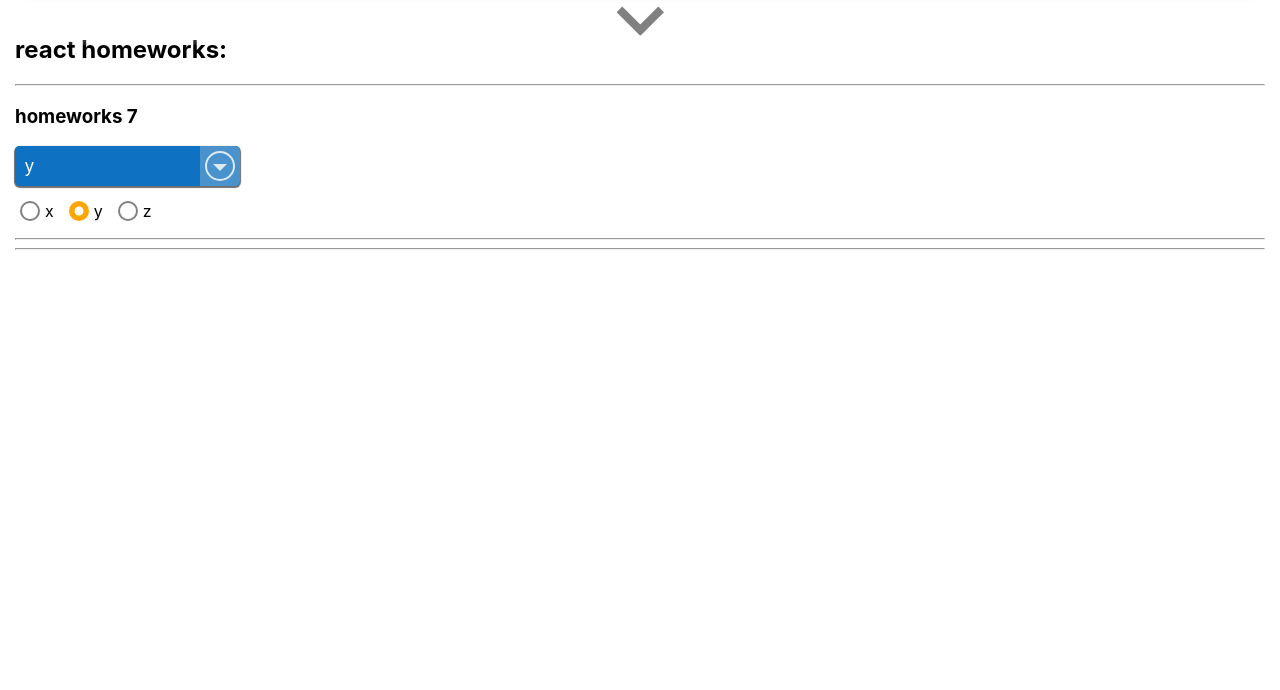
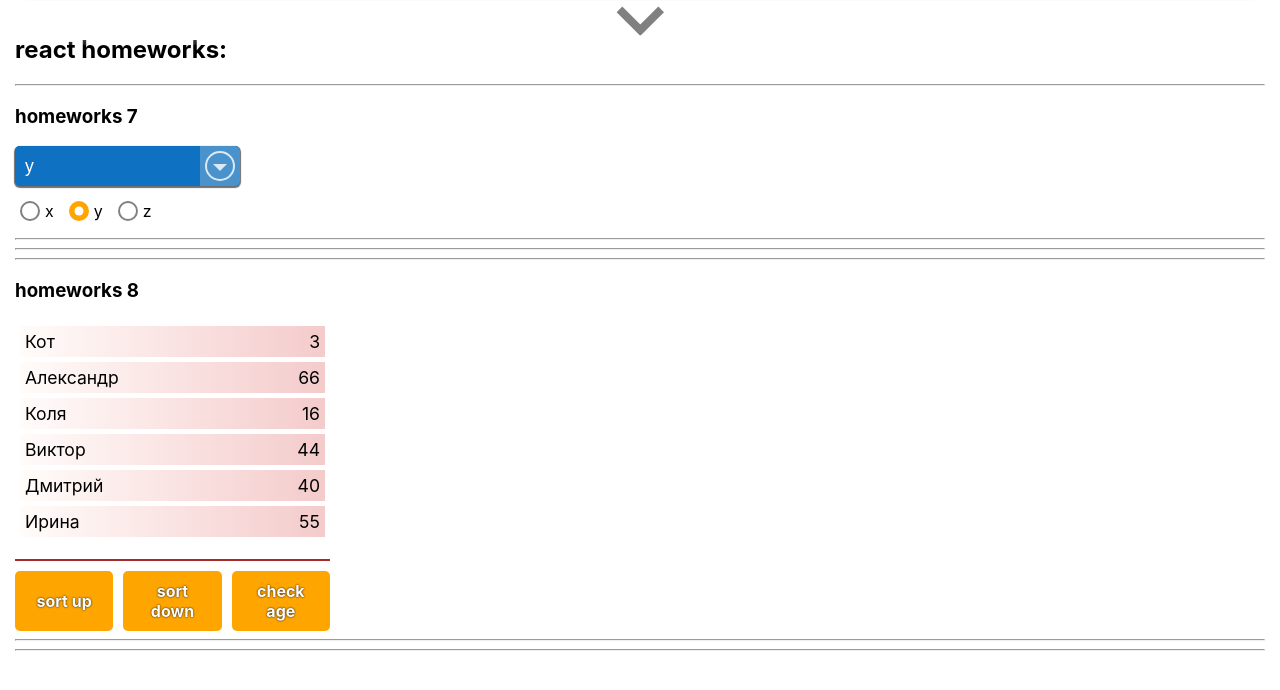
Before and after one commit to ArtyomSamsonchik/homeworks-by-ignat, a React (Create React App) app: page /#/junior in a window 1280 px wide. Shown: the top 690 px of the page. Built offline with nearby package versions, Linux system fonts and the light colour scheme.

Commit message:
Add working HW8 + some minot bug fixes at previous HW.

```diff
--- a/src/common/c5-SuperSelect/SuperSelect.module.css
+++ b/src/common/c5-SuperSelect/SuperSelect.module.css
@@ -1,21 +1,15 @@
-:root {
-    --select-bg: #0f71c2;
-    --arrow-bg: rgba(131, 180, 216, 0.5);
-    --arrow-color: rgba(255, 255, 255, 0.8);
-}
-
 .selectContainer {
     position: relative;
     display: inline-flex;
     min-height: 40px;
     width: 225px;
-    background-color: var(--select-bg);
+    background-color: #0f71c2;
     border-radius: 5px;
     color: white;
     font-size: 1.1em;
     overflow: hidden;
     box-shadow: 0 1px 1px 1px #6e6e6e;
-    transition: all .2s ease;
+    transition: all .15s ease-in;
 }
 
 .selectContainer select {
@@ -26,6 +20,7 @@
     appearance: none;
     color: inherit;
     background-color: inherit;
+    outline: none;
 }
 
 .selectContainer:hover {
@@ -36,9 +31,10 @@
     cursor: pointer;
 }
 
-.selectContainer:focus-within {
+.selectContainer:focus-within,
+.selectContainer:focus-visible {
     outline: none;
-    box-shadow: 0 1px 1px 3px #5a5a5a;
+    box-shadow: 0 1px 3px 3px #757474;
 }
 
 .arrow {
@@ -47,14 +43,14 @@
     right: 0;
     width: 40px;
     height: 100%;
-    background-color: var(--arrow-bg);
+    background-color: rgba(131, 180, 216, 0.5);
     pointer-events: none;
 }
 
 .arrow::before {
     content: "";
     position: absolute;
-    border: 2px solid var(--arrow-color);
+    border: 2px solid rgba(255, 255, 255, 0.8);
     border-radius: 50%;
     top: 50%;
     left: 50%;
@@ -69,6 +65,6 @@
     top: 50%;
     left: 50%;
     border: 7px solid transparent;
-    border-top-color: var(--arrow-color);
+    border-top-color: rgba(255, 255, 255, 0.8);
     transform: translate(-50%, -15%);
 }
--- a/src/p2-homeworks/h2/Affairs.module.css
+++ b/src/p2-homeworks/h2/Affairs.module.css
@@ -1,12 +1,9 @@
 .affairs_list {
-    display: flex;
-    flex-direction: column;
-    height: 385px;
     max-width: 400px;
 }
 
 .affairs_body {
-    flex: 1 1 auto;
+    height: 340px;
     margin-bottom: 10px;
     overflow: auto;
     font-size: 1.2em;
--- a/src/p2-homeworks/h3/Greeting.module.css
+++ b/src/p2-homeworks/h3/Greeting.module.css
@@ -15,14 +15,14 @@
     font-size: 2em;
 }
 
-.users_list {
+.users_list_body {
     list-style: inside upper-roman;
 }
 
-.users_list ::marker {
+.users_list_body ::marker {
     color: #a91515;
 }
 
-.users_list li::first-letter {
+.users_list_body li::first-letter {
     text-transform: capitalize;
 }
--- a/src/p2-homeworks/h5-rrd-v6/pages/Junior.tsx
+++ b/src/p2-homeworks/h5-rrd-v6/pages/Junior.tsx
@@ -1,10 +1,12 @@
 import React from 'react'
-import HW7 from "../../h7/HW7";
+import HW7 from "../../h7/HW7"
+import HW8 from "../../h8/HW8"
 
 const Junior = () => {
     return (
         <div>
             <HW7/>
+            <HW8/>
         </div>
     )
 }
--- /dev/null
+++ b/src/p2-homeworks/h8/HW8.module.css
@@ -0,0 +1,40 @@
+.users_list {
+    max-width: 315px;
+}
+
+.users_list_body {
+    list-style: none;
+    height: 240px;
+    padding: 5px;
+    margin: 0 0 10px 0;
+    border-bottom: 2px solid brown;
+    overflow: auto;
+}
+
+.users_list_body .item {
+    display: flex;
+    justify-content: space-between;
+    width: 100%;
+    padding: 5px;
+    margin-bottom: 5px;
+    font-size: 1.1em;
+    background-color: rgb(249, 249, 255);
+    background-image: linear-gradient(
+            90deg,
+            rgb(255, 252, 250) 0%,
+            rgb(244, 203, 203) 100%
+    );
+}
+
+.buttons_container {
+    display: flex;
+    gap: 10px;
+}
+
+.control_button {
+    flex: 1 1 25%;
+}
+
+.control_button.active {
+    background-color: #7b1d1d;
+}
--- a/src/p2-homeworks/h8/HW8.tsx
+++ b/src/p2-homeworks/h8/HW8.tsx
@@ -1,10 +1,17 @@
 import React, {useState} from 'react'
 import {homeWorkReducer} from './bll/homeWorkReducer'
 import SuperButton from '../../common/c2-SuperButton/SuperButton'
+import s from "./HW8.module.css"
 
-// export type UserType =
+export type UserType = {
+    _id: number
+    name: string
+    age: number
+}
 
-const initialPeople = [
+type ButtonType = "sortUp" | "sortDown" | "checkAge" | null
+
+const initialPeople: UserType[] = [
     {_id: 0, name: 'Кот', age: 3},
     {_id: 1, name: 'Александр', age: 66},
     {_id: 2, name: 'Коля', age: 16},
@@ -14,28 +21,52 @@ const initialPeople = [
 ]
 
 function HW8() {
-    const [people, setPeople] = useState<any>(initialPeople) // need to fix any
+    const [people, setPeople] = useState<UserType[]>(initialPeople)
+    const [activeButton, setActiveButton] = useState<ButtonType>(null)
 
-    // need to fix any
-    const finalPeople = people.map((p: any) => (
-        <div key={p._id}>
-            some name, age
-        </div>
+    const mappedPeople = people.map(p => (
+        <li key={p._id} className={s.item}>
+            <span>{p.name} </span>
+            <span>{p.age}</span>
+        </li>
     ))
 
-    const sortUp = () => setPeople(homeWorkReducer(initialPeople, {type: 'sort', payload: 'up'}))
+    const sortUp = () => {
+        setPeople(homeWorkReducer(initialPeople, {type: 'SORT-BY-NAME', payload: 'up'}))
+        setActiveButton("sortUp")
+    }
+    const sortDown = () => {
+        setPeople(homeWorkReducer(initialPeople, {type: "SORT-BY-NAME", payload: "down"}))
+        setActiveButton("sortDown")
+    }
+    const checkAge = () => {
+        setPeople(homeWorkReducer(initialPeople, {type: "CHECK-AGE", payload: 18}))
+        setActiveButton("checkAge")
+    }
+
+    const getButtonFinalClassName = (type: ButtonType) => {
+        return `${s.control_button} ${type === activeButton ? s.active : ""}`
+    }
+
 
     return (
         <div>
             <hr/>
-            homeworks 8
-
-            {/*should work (должно работать)*/}
-            {finalPeople}
-
-            <div><SuperButton onClick={sortUp}>sort up</SuperButton></div>
-            <div>sort down</div>
-            check 18
+            <h3>homeworks 8</h3>
+            <div className={s.users_list}>
+                <ul className={s.users_list_body}>{mappedPeople}</ul>
+                <div className={s.buttons_container}>
+                    <SuperButton className={getButtonFinalClassName("sortUp")}
+                                 onClick={sortUp}
+                    >sort up</SuperButton>
+                    <SuperButton className={getButtonFinalClassName("sortDown")}
+                                 onClick={sortDown}
+                    >sort down</SuperButton>
+                    <SuperButton className={getButtonFinalClassName("checkAge")}
+                                 onClick={checkAge}
+                    >check age</SuperButton>
+                </div>
+            </div>
 
             <hr/>
             {/*для личного творчества, могу проверить*/}
--- a/src/p2-homeworks/h8/bll/homeWorkReducer.ts
+++ b/src/p2-homeworks/h8/bll/homeWorkReducer.ts
@@ -1,13 +1,34 @@
-export const homeWorkReducer = (state: any, action: any): any => { // need to fix any
+import {UserType} from "../HW8";
+
+type SortAT = {
+    type: "SORT-BY-NAME"
+    payload: "up" | "down"
+}
+
+type CheckAT = {
+    type: "CHECK-AGE"
+    payload: number
+}
+
+type ActionsType = SortAT | CheckAT
+
+export const homeWorkReducer = (state: UserType[], action: ActionsType): UserType[] => {
     switch (action.type) {
-        case 'sort': {
-            // need to fix
-            return state
+        case 'SORT-BY-NAME': {
+            return [...state].sort((a, b) => {
+                if (action.payload === "up") {
+                    return a.name > b.name ? 1 : -1
+                }
+                else {
+                    return b.name > a.name ? 1 : -1
+                }
+            })
         }
-        case 'check': {
-            // need to fix
-            return state
+
+        case 'CHECK-AGE': {
+            return state.filter(user => user.age >=18)
         }
+
         default: return state
     }
 }
```
Also changed, not shown: 1 other file (tests, documents, lock files or other folders).
